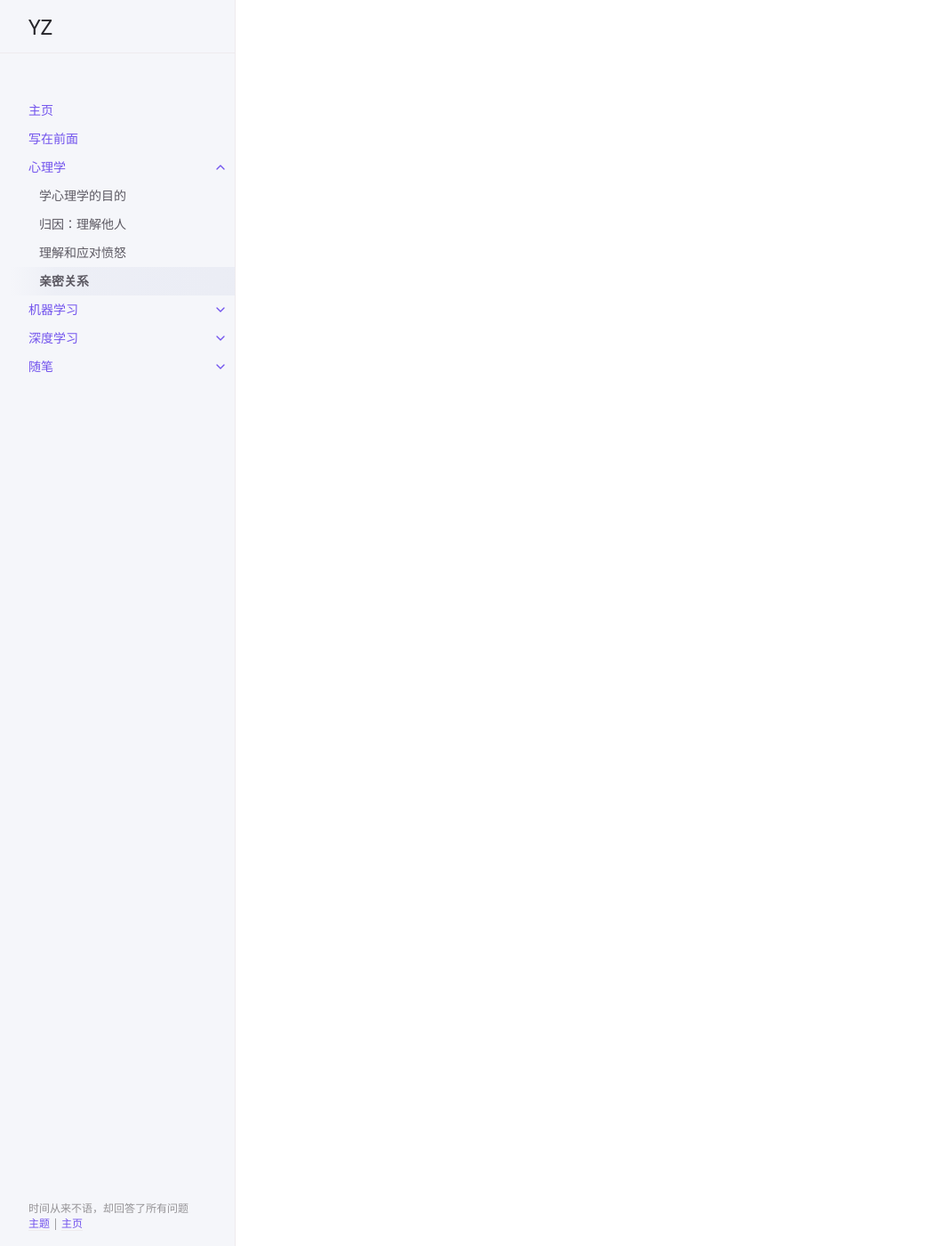
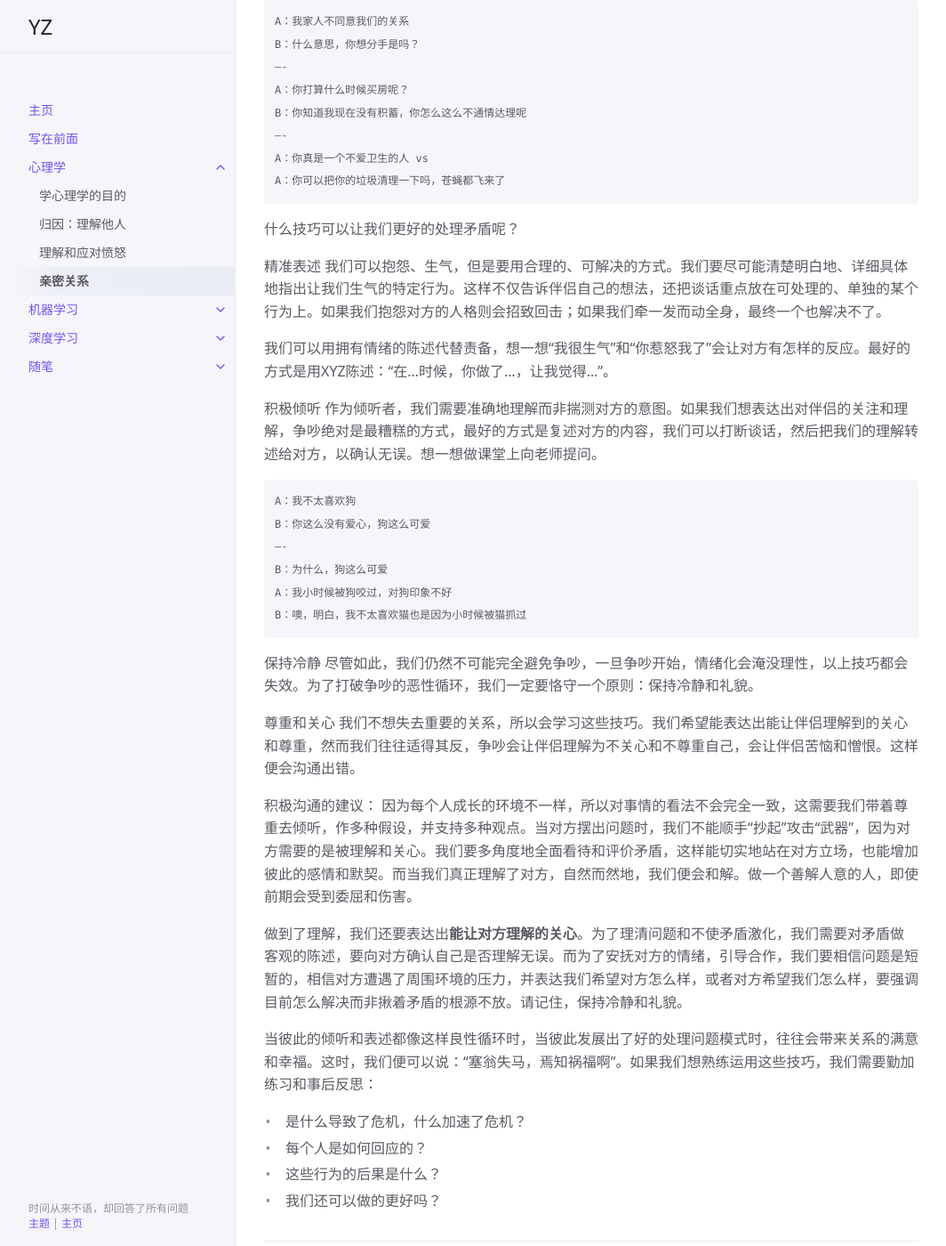
Before and after one commit to yz14/main, a Jekyll site: the page built from docs/psy/4.md, in a window 1280 px wide and 1400 px high, scrolled down 1396 px. Shown: the whole window at 89% size, without its empty margins (107-1171 px from the left). Built offline with Jekyll 4.4.1, drawn with Linux system fonts in a browser that asks for light colours; some of the changed text lies outside the part shown.

Commit message:
Update 4.md

````diff
--- a/docs/psy/4.md
+++ b/docs/psy/4.md
@@ -18,3 +18,62 @@ nav_order: 4
 &emsp;&emsp;翻译过来可能是：
 
 **&emsp;&emsp;亲密关系是人类经历的核心所在，形成如戏剧般人生的各个阶段的基本剧情。我们被某人吸引，喜欢或者爱上某人，与某人拥有浪漫的关系，和伴侣结婚并给予伴侣支持与慰藉。而当这些关系不幸终结时，我们会感到痛苦。亲密关系满足了人们对归属和关爱的基本需求。这些需求意味着对他人强烈的情感依恋和相互依赖。众所周知，拥有积极的社会支持有利于身心健康。亲密关系提供了有意义且往往持久的社会支持：在我们低落时可以寻求安慰，在对方有需求时可以提供帮助和关爱。当问中年的成功商界人士，如果他们可以一切重来，他们的生活可能会有怎样的不同时，没有一个人说他们将会投入更多的精力到工作中；相反，他们说会对家庭和朋友付出更多的爱，并花更多的时间和他们在一起。**
+
+
+
+华盛顿大学团队在30年的研究表明，伴侣的幸福和沟通的质量非常相关。通过观看伴侣间的沟通方式，他们就可以准确的预测若干年后的婚姻状况。
+
+沟通的模型
+为了简便，研究者把人与人之间的沟通过程抽象为一个简单的模型：
+信息->表述者->编码->解码->倾听者
+为了传递某个信息，表述者会按自己的理解方式表达出来，同样，倾听者也会按自己的理解方式接收信息。因此，不管是传递和接收，错误都有可能发生。想一想你画我猜游戏，或者老师讲课、学生听课的过程。
+
+沟通不良
+矛盾在生活中是不可避免的，当矛盾发生时，表述者如果不能准确到位的抱怨，或者数怨并诉，或者从一个问题牵扯到另一个问题，都会让解决当下的矛盾变得困难。同样，如果倾听者没有耐心倾听，打断谈话后表达反对意见（“是的，但是… ”），仓促得出结论（往往朝糟糕方向），揣测伴侣意图，总想在对方说的事情上找到纰漏或者不可行性（总找对方的错），或者以怨报怨（吵架开始），或者更糟糕的，交谈时表达消极情绪，攻击对方的人格或品德而非具体行为。
+```
+A：我家人不同意我们的关系
+B：什么意思，你想分手是吗？
+—-
+A：你打算什么时候买房呢？
+B：你知道我现在没有积蓄，你怎么这么不通情达理呢
+—-
+A：你真是一个不爱卫生的人 vs
+A：你可以把你的垃圾清理一下吗，苍蝇都飞来了
+```
+
+什么技巧可以让我们更好的处理矛盾呢？
+
+精准表述
+我们可以抱怨、生气，但是要用合理的、可解决的方式。我们要尽可能清楚明白地、详细具体地指出让我们生气的特定行为。这样不仅告诉伴侣自己的想法，还把谈话重点放在可处理的、单独的某个行为上。如果我们抱怨对方的人格则会招致回击；如果我们牵一发而动全身，最终一个也解决不了。
+
+我们可以用拥有情绪的陈述代替责备，想一想“我很生气”和“你惹怒我了”会让对方有怎样的反应。最好的方式是用XYZ陈述：“在…时候，你做了…，让我觉得…”。
+
+
+积极倾听
+作为倾听者，我们需要准确地理解而非揣测对方的意图。如果我们想表达出对伴侣的关注和理解，争吵绝对是最糟糕的方式，最好的方式是复述对方的内容，我们可以打断谈话，然后把我们的理解转述给对方，以确认无误。想一想做课堂上向老师提问。
+
+```
+A：我不太喜欢狗
+B：你这么没有爱心，狗这么可爱
+—-
+B：为什么，狗这么可爱
+A：我小时候被狗咬过，对狗印象不好
+B：噢，明白，我不太喜欢猫也是因为小时候被猫抓过
+```
+
+保持冷静
+尽管如此，我们仍然不可能完全避免争吵，一旦争吵开始，情绪化会淹没理性，以上技巧都会失效。为了打破争吵的恶性循环，我们一定要恪守一个原则：保持冷静和礼貌。
+
+尊重和关心
+我们不想失去重要的关系，所以会学习这些技巧。我们希望能表达出能让伴侣理解到的关心和尊重，然而我们往往适得其反，争吵会让伴侣理解为不关心和不尊重自己，会让伴侣苦恼和憎恨。这样便会沟通出错。
+
+积极沟通的建议：
+因为每个人成长的环境不一样，所以对事情的看法不会完全一致，这需要我们带着尊重去倾听，作多种假设，并支持多种观点。当对方摆出问题时，我们不能顺手“抄起”攻击“武器”，因为对方需要的是被理解和关心。我们要多角度地全面看待和评价矛盾，这样能切实地站在对方立场，也能增加彼此的感情和默契。而当我们真正理解了对方，自然而然地，我们便会和解。做一个善解人意的人，即使前期会受到委屈和伤害。
+
+做到了理解，我们还要表达出**能让对方理解的关心**。为了理清问题和不使矛盾激化，我们需要对矛盾做客观的陈述，要向对方确认自己是否理解无误。而为了安抚对方的情绪，引导合作，我们要相信问题是短暂的，相信对方遭遇了周围环境的压力，并表达我们希望对方怎么样，或者对方希望我们怎么样，要强调目前怎么解决而非揪着矛盾的根源不放。请记住，保持冷静和礼貌。
+
+当彼此的倾听和表述都像这样良性循环时，当彼此发展出了好的处理问题模式时，往往会带来关系的满意和幸福。这时，我们便可以说：“塞翁失马，焉知祸福啊”。如果我们想熟练运用这些技巧，我们需要勤加练习和事后反思：
+* 是什么导致了危机，什么加速了危机？
+* 每个人是如何回应的？
+* 这些行为的后果是什么？
+* 我们还可以做的更好吗？
````
